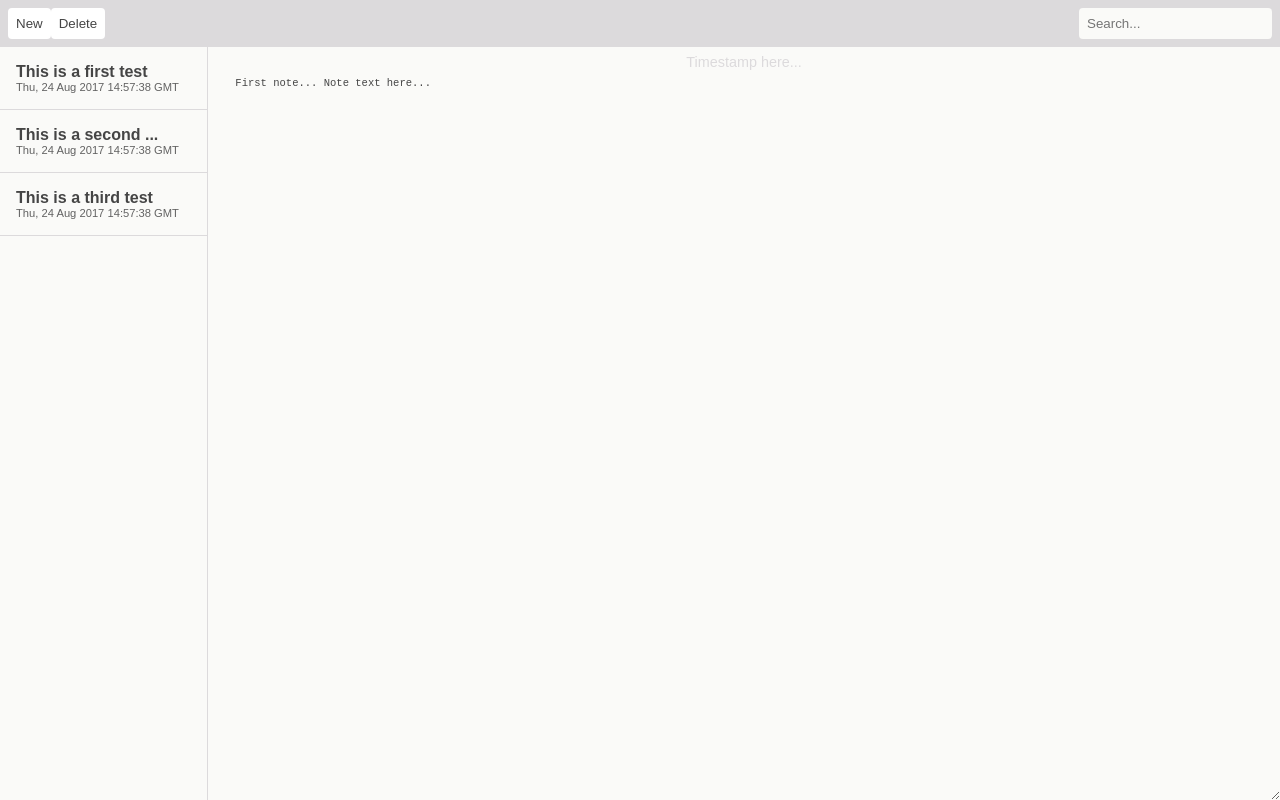
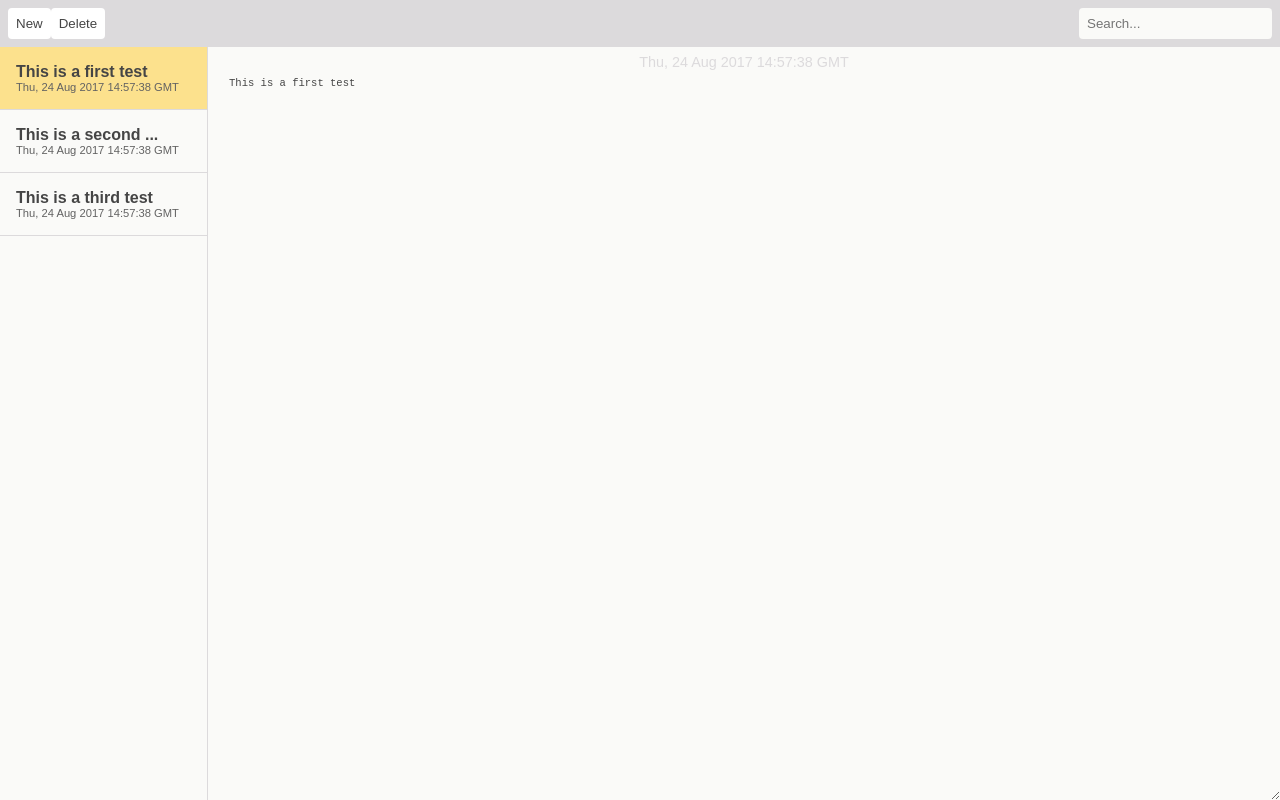
Before and after one commit to dwba/notes-app-vue-components, a Vue app: page / in a window 1280 px wide. Built offline with nearby package versions, Linux system fonts and the light colour scheme.

Commit message:
Show selected note on click in left navigation

```diff
--- a/src/App.vue
+++ b/src/App.vue
@@ -1,7 +1,12 @@
 <template>
   <div id="app">
     <toolbar></toolbar>
-    <note-container v-bind:notes="notes"></note-container>
+    <note-container
+      v-bind:notes="notes"
+      v-bind:selectedNote="selectedNote"
+      v-on:selectNote="selectNote"
+    >
+    </note-container>
   </div>
 </template>
 
@@ -12,13 +17,20 @@ import NoteContainer from './components/NoteContainer';
 export default {
   name: 'app',
   data: function() {
+    var initialNotes = [
+      {id: 1, body: "This is a first test", timestamp: Date.now()},
+      {id: 2, body: "This is a second test", timestamp: Date.now()},
+      {id: 3, body: "This is a third test", timestamp: Date.now()}
+    ];
     return {
-      notes: [
-        {id: 1, body: "This is a first test", timestamp: Date.now()},
-        {id: 2, body: "This is a second test", timestamp: Date.now()},
-        {id: 3, body: "This is a third test", timestamp: Date.now()}
-      ]
+      notes: initialNotes,
+      selectedNote: initialNotes[0]
     };
+  },
+  methods: {
+    selectNote: function(note) {
+      this.selectedNote = note;
+    }
   },
   components: {
     Toolbar,
--- a/src/components/NoteContainer.vue
+++ b/src/components/NoteContainer.vue
@@ -1,7 +1,7 @@
 <template>
   <div class="note-container">
-    <note-selectors v-bind:notes="notes"></note-selectors>
-    <note-editor></note-editor>
+    <note-selectors v-bind:notes="notes" v-bind:selectedNote="selectedNote" v-on:selectNote="selectNote"></note-selectors>
+    <note-editor v-bind:selectedNote="selectedNote"></note-editor>
   </div>
 </template>
 
@@ -11,7 +11,12 @@ import NoteEditor from './NoteEditor';
 
 export default {
   name: 'note-container',
-  props: ['notes'],
+  props: ['notes', 'selectedNote'],
+  methods: {
+    selectNote: function(note) {
+      this.$emit('selectNote', note);
+    }
+  },
   components: {
     NoteSelectors,
     NoteEditor
--- a/src/components/NoteEditor.vue
+++ b/src/components/NoteEditor.vue
@@ -1,17 +1,14 @@
 <template>
   <div class="note-editor">
-    <p class="note-editor-info">Timestamp here...</p>
-    <textarea class="note-editor-input">
-      First note...
-
-      Note text here...
-    </textarea>
+    <p class="note-editor-info">{{ selectedNote.timestamp | formatTimestamp }}</p>
+    <textarea class="note-editor-input" v-bind:value="selectedNote.body"></textarea>
   </div>
 </template>
 
 <script>
 export default {
-  name: 'note-editor'
+  name: 'note-editor',
+  props: ['selectedNote']
 };
 </script>
 
--- a/src/components/NoteSelector.vue
+++ b/src/components/NoteSelector.vue
@@ -1,5 +1,5 @@
 <template>
-  <div class="note-selector">
+  <div class="note-selector" v-bind:class="{active: note === selectedNote}">
     <p class="note-selector-title">{{ note.body | formatTitle }}</p>
     <p class="note-selector-timestamp">{{ note.timestamp | formatTimestamp }}</p>
   </div>
@@ -8,6 +8,7 @@
 <script>
 export default {
   name: 'note-selector',
+  props: ['note', 'selectedNote'],
   filters: {
     formatTitle: function(body) {
       var maxLength = 20;
@@ -22,8 +23,7 @@ export default {
     formatTimestamp: function(timestamp) {
       return new Date(timestamp).toUTCString();
     }
-  },
-  props: ['note']
+  }
 };
 </script>
 
--- a/src/components/NoteSelectors.vue
+++ b/src/components/NoteSelectors.vue
@@ -3,7 +3,9 @@
     <note-selector
       v-for="note in transformedNotes"
       v-bind:note="note"
+      v-bind:selectedNote="selectedNote"
       v-bind:key="note.id"
+      v-on:click.native="selectNote(note)"
     >
     </note-selector>
   </div>
@@ -14,7 +16,12 @@ import NoteSelector from './NoteSelector';
 
 export default {
   name: 'note-selectors',
-  props: ['notes'],
+  props: ['notes', 'selectedNote'],
+  methods: {
+    selectNote: function(note) {
+      this.$emit('selectNote', note);
+    }
+  },
   computed: {
     transformedNotes: function() {
       return this.notes.slice().sort(function(a, b) {
--- a/src/main.js
+++ b/src/main.js
@@ -5,6 +5,10 @@ import App from './App'
 
 Vue.config.productionTip = false
 
+Vue.filter('formatTimestamp', function(timestamp) {
+  return new Date(timestamp).toUTCString();
+});
+
 /* eslint-disable no-new */
 new Vue({
   el: '#app',
```
